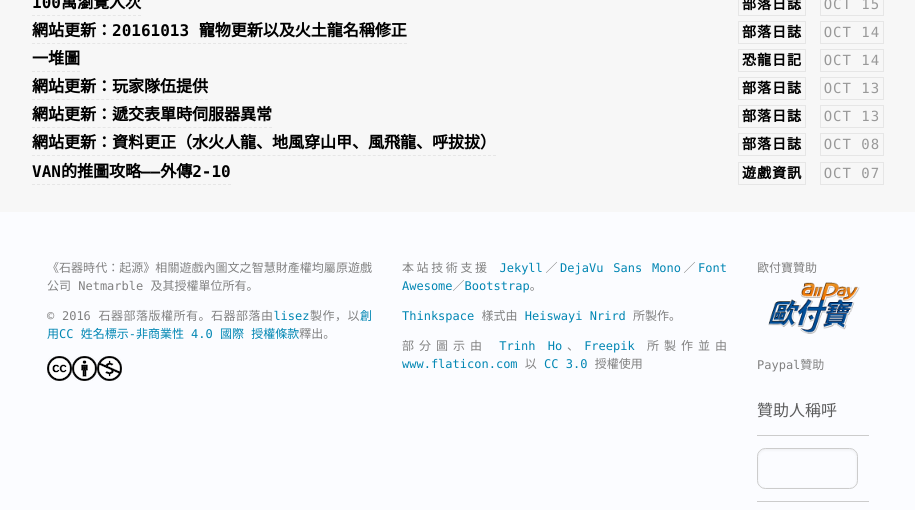
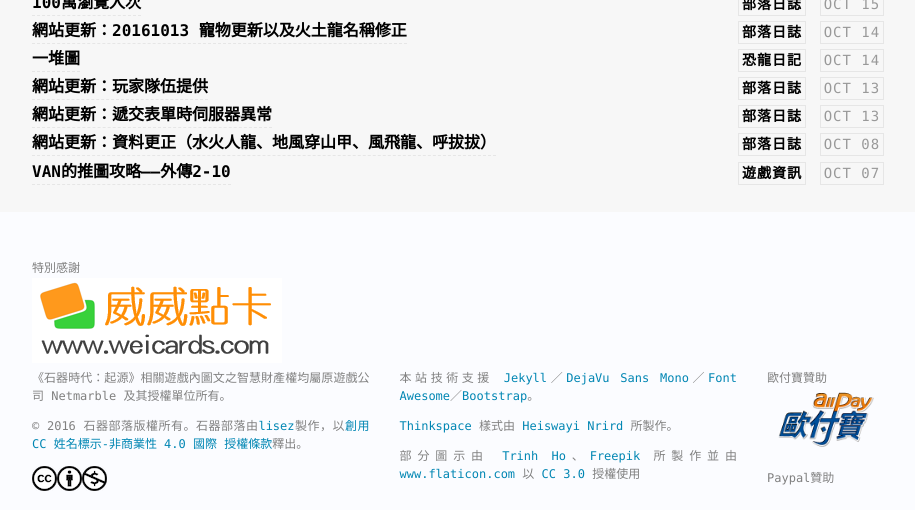
Before and after one commit to lisez/sadb-site, a Jekyll site: the page built from index.html, in a window 1280 px wide and 900 px high, scrolled down 897 px, cut to the strip 0-510 px from the top of the window. Shown: the whole strip, without its empty margins (182-1097 px from the left). Built offline with Jekyll 4.4.1, drawn with Linux system fonts in a browser that asks for light colours; nearby versions of some CDN libraries; a script that is not in the unit is left out; the list of posts is cut into pages by our own code.

Commit message:
add sponsor

```diff
--- a/_includes/footer.html
+++ b/_includes/footer.html
@@ -1,5 +1,14 @@
 <footer class="site-footer">
   <div class="container">
+    <div class="row">
+      <div class="col-xs-12 col-md-12">
+        <div><small>特別感謝</small></div>
+        <div>
+          <a href="http://weicards.com/"><img src="/assets/images/sponsor/weiwei.png"></a>
+        </div>
+      </div>
+    </div>
+    <div class="row">
       	<div class="col-xs-12 col-md-5" style="text-align: justify;">
       		<p><small>《石器時代：起源》相關遊戲內圖文之智慧財產權均屬原遊戲公司 Netmarble 及其授權單位所有。</small></p>
         	<p><small class="block">&copy; {{ site.time | date: '%Y' }} 石器部落版權所有。<span xmlns:dct="http://purl.org/dc/terms/" property="dct:title">石器部落</span>由<a xmlns:cc="http://creativecommons.org/ns#" href="{{site.author.url}}" property="cc:attributionName" rel="cc:attributionURL">{{site.author.name}}</a>製作，以<a rel="license" href="http://creativecommons.org/licenses/by-nc/4.0/">創用CC 姓名標示-非商業性 4.0 國際 授權條款</a>釋出。</small></p>
```
Also changed, not shown: other parts of _includes/footer.html (+2 -1 lines), assets/images/sponsor/weiwei.png (added). Lines whose indentation alone changed are shown as unchanged.
